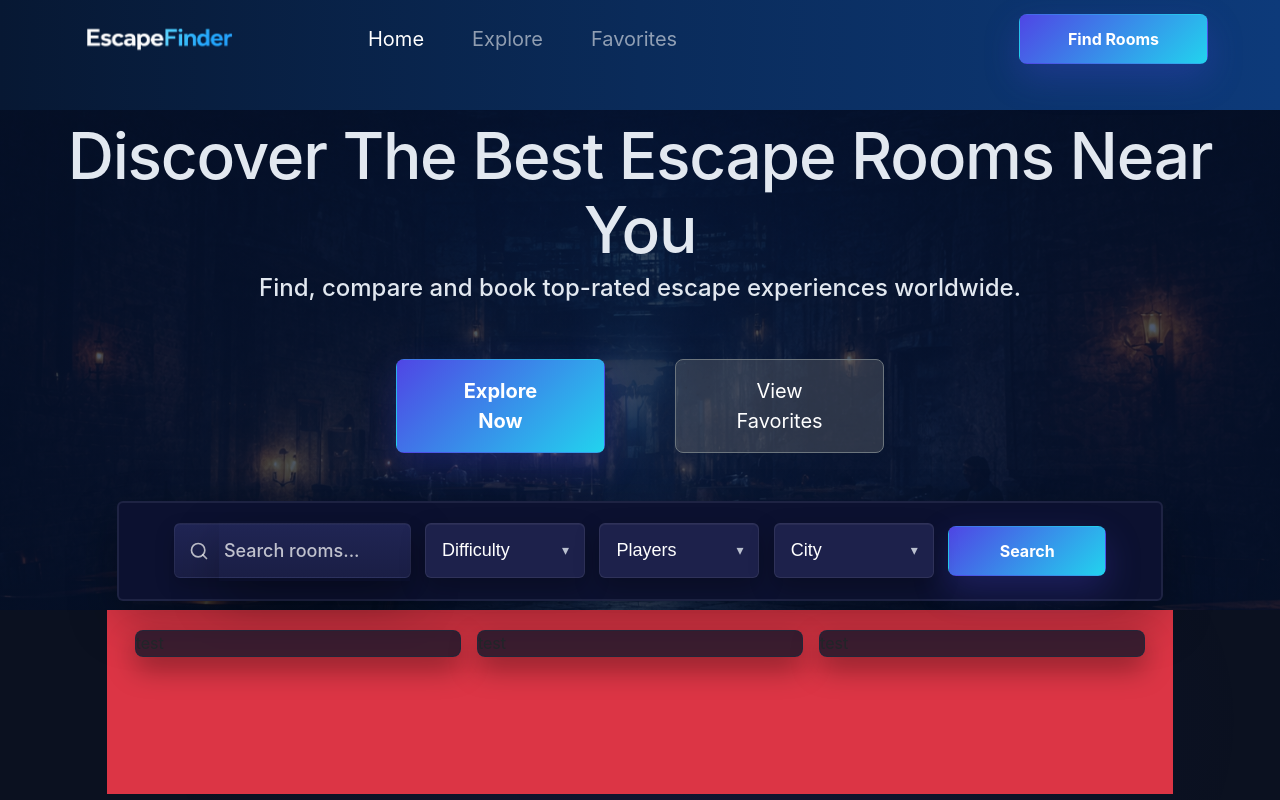
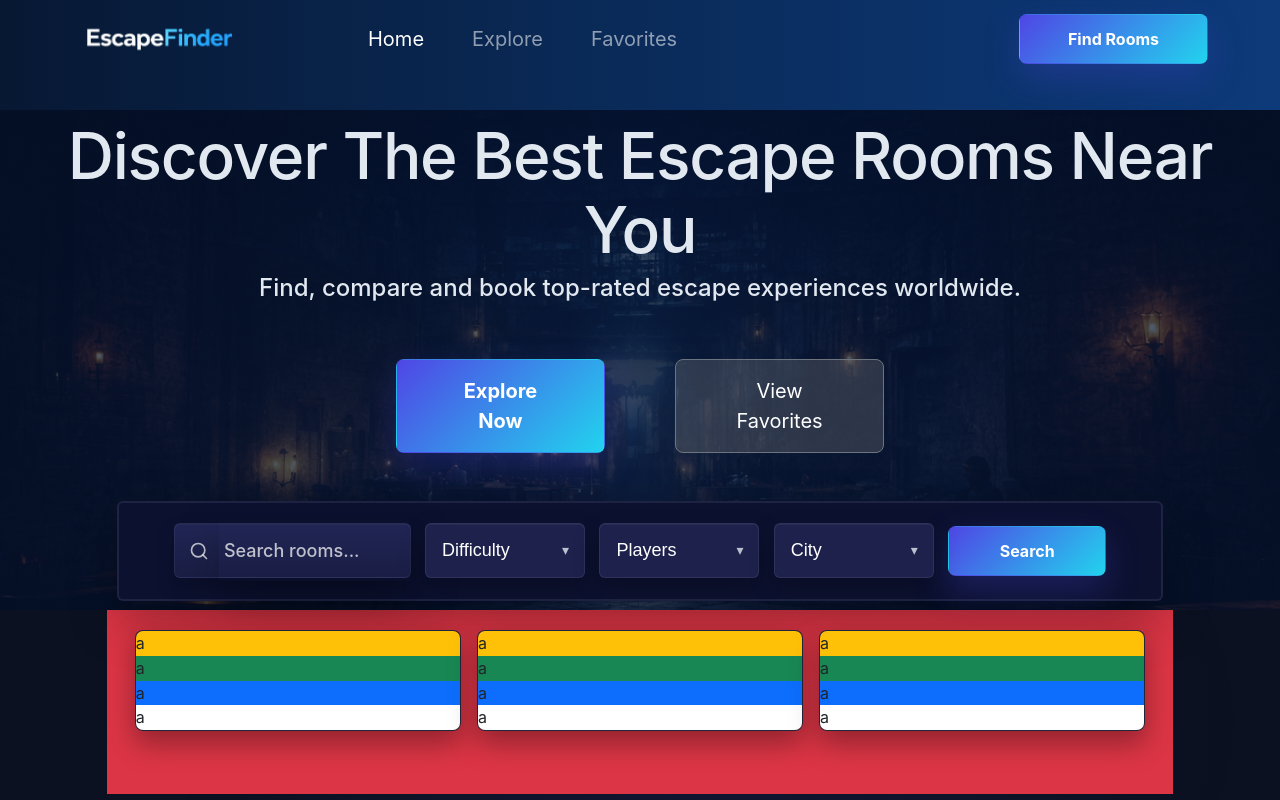
Before and after one commit to kiumars609/escape-finder, a React (Vite) app: page / in a window 1280 px wide. Built offline with nearby package versions, Linux system fonts and the light colour scheme.

Commit message:
Edit Card

```diff
--- a/src/Components/Card/Card.jsx
+++ b/src/Components/Card/Card.jsx
@@ -4,7 +4,12 @@ import "./style.css";
 export default function Card() {
   return (
     <>
-      <div className="my-card rounded-3 card">test</div>
+      <div className="my-card rounded-3 card d-flex">
+        <div className="col-12 image bg-warning">a</div>
+        <div className="col-12 title bg-success">a</div>
+        <div className="col-12 rate bg-primary">a</div>
+        <div className="col-12 booking bg-white">a</div>
+      </div>
     </>
   );
 }
--- a/src/Components/Card/style.css
+++ b/src/Components/Card/style.css
@@ -1,4 +1,20 @@
 .my-card {
   background-color: gray;
-  height: 300px;
+  height: 450px;
 }
+
+.my-card .image{
+    height: 50%;
+}
+
+.my-card .title{
+    height: 16.6%;
+}
+
+.my-card .rate{
+    height: 16.6%;
+}
+
+.my-card .booking{
+    height: 16.6%;
+}
```
